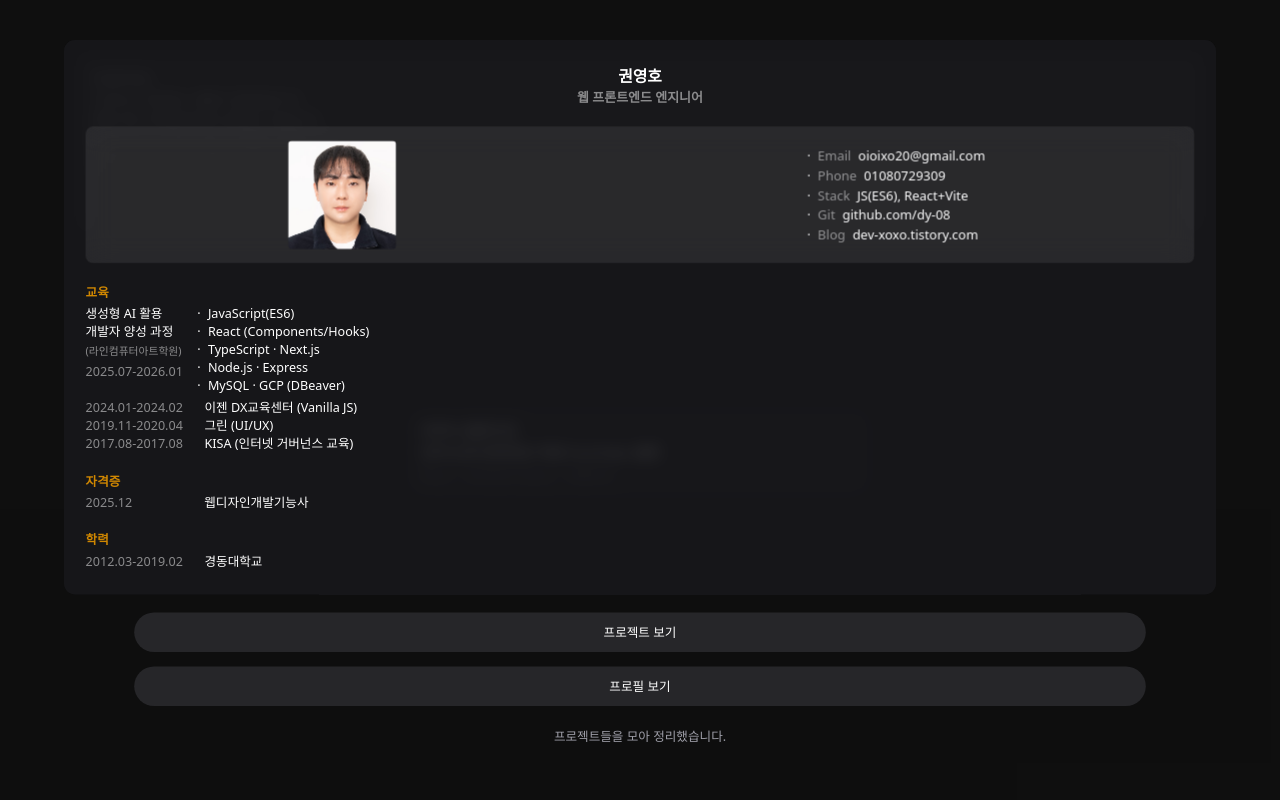
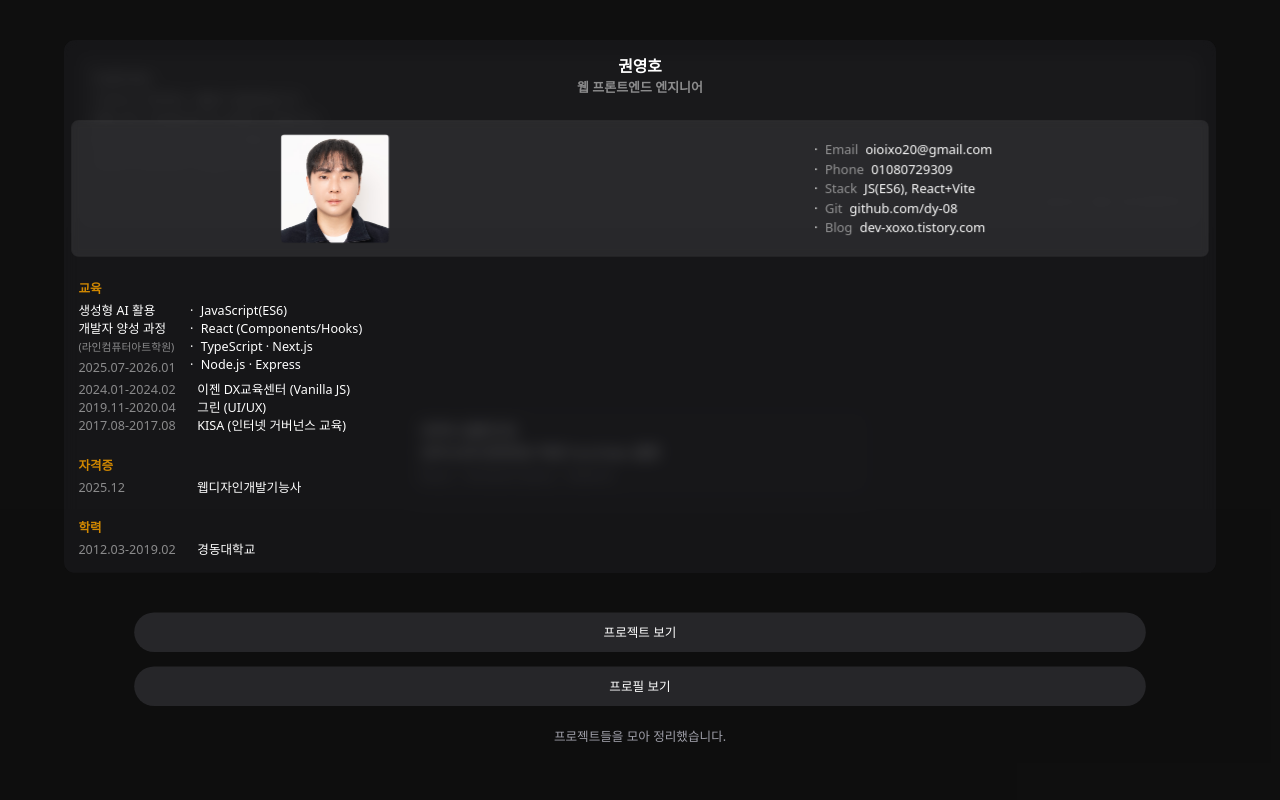
Before and after one commit to dy-08/kyh, a React (Vite) app: page / in a window 1280 px wide. Both pictures are taken after a click on the button "프로필 보기". Shown: the top 800 px of the page. Built offline with nearby package versions, Linux system fonts and the light colour scheme.

Commit message:
fix: 프로필 모달에 dvh 적용 및 내부 래퍼 추가로 정렬 안정화

```diff
--- a/src/components/profile/ProfileModal.jsx
+++ b/src/components/profile/ProfileModal.jsx
@@ -1,7 +1,8 @@
 export default function ProfileModal() {
   return (
-    <div className='flex flex-col justify-around text-white px-6 py-4 fixed top-0 left-0 right-0 bottom-46 bg-zinc-900/90 backdrop-blur-sm rounded-xl overflow-y-auto'>
-      <div>
+    <div className='w-full h-[74svh] flex flex-col text-white fixed top-0 left-0 right-0 bottom-46 bg-zinc-900/80 backdrop-blur-sm rounded-xl'>
+      <div className='w-full h-full flex flex-col justify-between'>
+        <div className='px-4 pt-4'>
           <p className='text-[1.1rem] font-semibold flex justify-center'>
             권영호
           </p>
@@ -9,7 +10,7 @@ export default function ProfileModal() {
             웹 프론트엔드 엔지니어
           </p>
         </div>
-      <div className='backdrop-blur-lg flex py-4 justify-around items-center bg-white/8 rounded-lg'>
+        <div className='backdrop-blur-lg flex mx-2 py-4 justify-around items-center bg-white/8 rounded-lg backdrop-blur-xs'>
           {/* 사진 */}
           <div className='w-[120px] h-[120px] rounded-sm overflow-hidden'>
             <img
@@ -57,7 +58,7 @@ export default function ProfileModal() {
         </div>
         {/* education */}
         {/* 1 */}
-      <section className='text-sm flex flex-col gap-1'>
+        <section className='text-sm flex flex-col gap-1 px-4'>
           <p className='text-yellow-600 font-semibold'>교육</p>
           <div className='flex gap-4'>
             <div className='text-sm flex flex-col gap-1'>
@@ -81,9 +82,6 @@ export default function ProfileModal() {
               <li>
                 <span className='mr-2'>·</span>Node.js · Express
               </li>
-            <li>
-              <span className='mr-2'>·</span>MySQL · GCP (DBeaver)
-            </li>
             </ul>
           </div>
           <div>
@@ -102,7 +100,7 @@ export default function ProfileModal() {
           </div>
         </section>
         {/* 2 */}
-      <section className='text-sm flex flex-col gap-1'>
+        <section className='text-sm flex flex-col gap-1 px-4'>
           <p className='text-yellow-600 font-semibold'>자격증</p>
           <div>
             <div className='text-sm flex gap-20'>
@@ -112,7 +110,7 @@ export default function ProfileModal() {
           </div>
         </section>
         {/* 3 */}
-      <section className='text-sm flex flex-col gap-1'>
+        <section className='text-sm flex flex-col gap-1 px-4 pb-4'>
           <p className='text-yellow-600 font-semibold'>학력</p>
           <div>
             <div className='text-sm flex gap-6'>
@@ -122,5 +120,6 @@ export default function ProfileModal() {
           </div>
         </section>
       </div>
+    </div>
   );
 }
```
Lines whose indentation alone changed are shown as unchanged.
